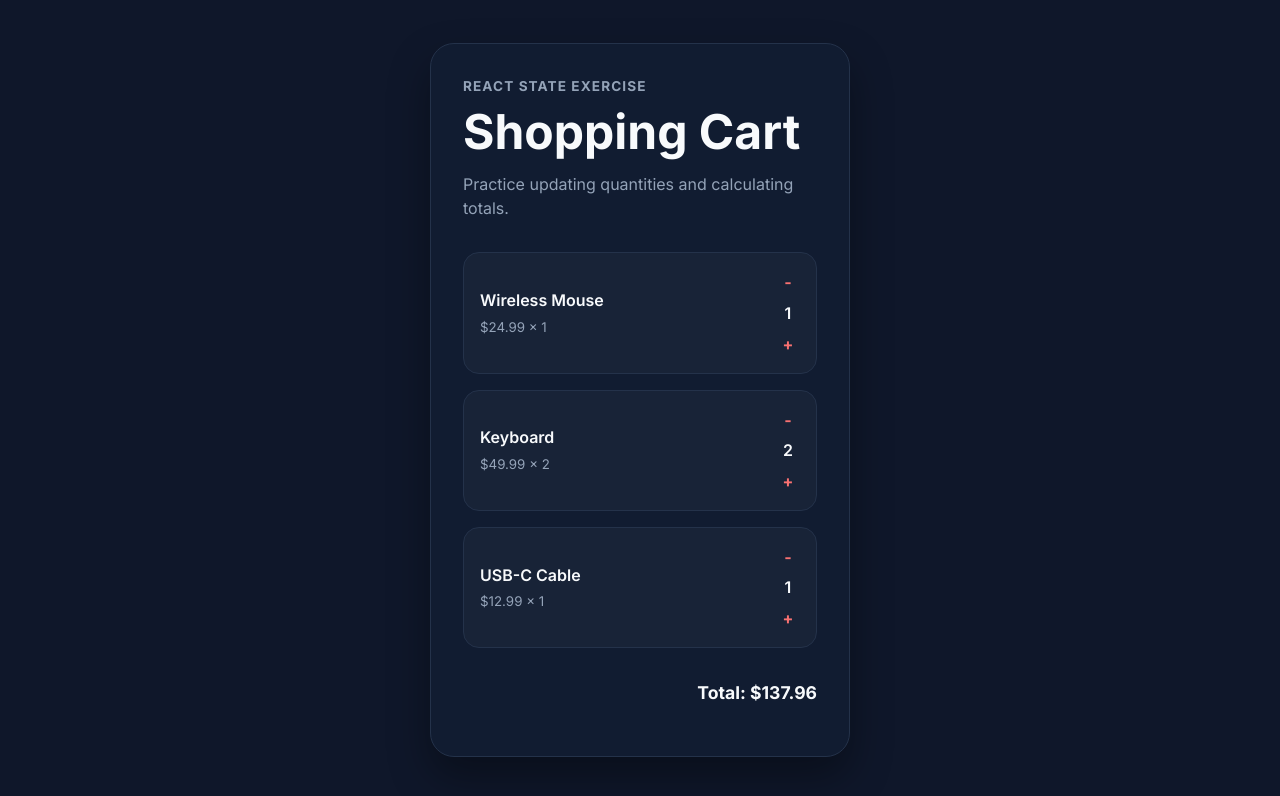
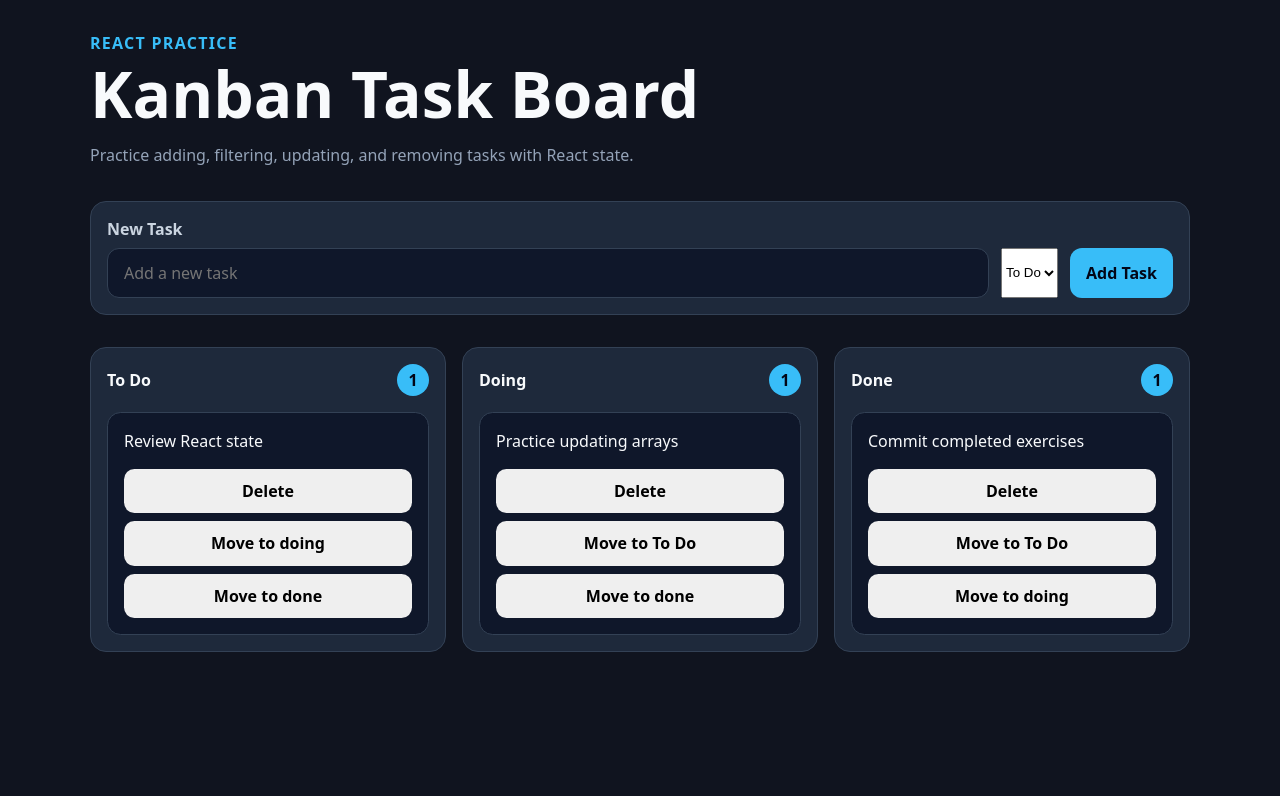
Before and after one commit to jprobussr/react-practice-lab, a React (Vite) app in the folder react-state-exercises/state-exercises-react/: page / in a window 1280 px wide. Shown: the top 796 px of the page. Built offline with nearby package versions, Linux system fonts and the light colour scheme.

Commit message:
build kanban task board with React state management

```diff
--- a/react-state-exercises/state-exercises-react/src/App.jsx
+++ b/react-state-exercises/state-exercises-react/src/App.jsx
@@ -1,89 +1,199 @@
 import { useState } from 'react';
 
+const columns = [
+  {
+    id: 'todo',
+    title: 'To Do',
+  },
+  {
+    id: 'doing',
+    title: 'Doing',
+  },
+  {
+    id: 'done',
+    title: 'Done',
+  },
+];
+
 const App = () => {
-  const [cartItems, setCartItems] = useState([
-    { id: 1, name: 'Wireless Mouse', price: 24.99, quantity: 1 },
-    { id: 2, name: 'Keyboard', price: 49.99, quantity: 2 },
-    { id: 3, name: 'USB-C Cable', price: 12.99, quantity: 1 },
+  const [tasks, setTasks] = useState([
+    {
+      id: 1,
+      title: 'Review React state',
+      status: 'todo',
+    },
+    {
+      id: 2,
+      title: 'Practice updating arrays',
+      status: 'doing',
+    },
+    {
+      id: 3,
+      title: 'Commit completed exercises',
+      status: 'done',
+    },
   ]);
 
-  const handleIncreaseQuantity = (id) => {
-    setCartItems((prevItems) => {
-      return prevItems.map((item) => {
-        if (item.id === id) {
-          return {
-            ...item,
-            quantity: item.quantity + 1,
-          };
-        }
+  const [taskInput, setTaskInput] = useState('');
 
-        return item;
+  const [taskStatus, setTaskStatus] = useState('todo');
+
+  const handleAddTask = (e) => {
+    e.preventDefault();
+
+    if (taskInput.trim() === '') {
+      return;
+    }
+
+    const newTask = {
+      id: crypto.randomUUID(),
+      title: taskInput,
+      status: taskStatus,
+    };
+
+    setTasks((prevTasks) => {
+      return [...prevTasks, newTask];
+    });
+
+    setTaskInput('');
+    setTaskStatus('todo')
+  };
+
+  const handleDeleteTask = (id) => {
+    setTasks((prevTasks) => {
+      return prevTasks.filter((task) => {
+        return task.id !== id;
       });
     });
   };
 
-  const handleDecreaseQuantity = (id) => {
-    setCartItems((prevItems) => {
-      return prevItems.map((item) => {
-        if (item.id === id) {
+  const handleMoveTask = (id, newStatus) => {
+    setTasks((prevTasks) => {
+      return prevTasks.map((task) => {
+        if (task.id === id) {
           return {
-            ...item,
-            quantity: item.quantity - 1,
+            ...task,
+            status: newStatus,
           };
         }
 
-        return item;
+        return task;
       });
     });
   };
 
-  const cartTotal = cartItems.reduce((total, item) => {
-    return total + item.price * item.quantity
-  }, 0);
-
   return (
     <main className="page">
-      <section className="status-card">
-        <p className="eyebrow">React State Exercise</p>
-        <h1>Shopping Cart</h1>
-        <p className="role">
-          Practice updating quantities and calculating totals.
-        </p>
+      <section className="board">
+        <header className="board-header">
+          <p className="eyebrow">React Practice</p>
+          <h1>Kanban Task Board</h1>
+          <p>
+            Practice adding, filtering, updating, and removing tasks with React
+            state.
+          </p>
+        </header>
 
-        <ul className="movie-list">
-          {cartItems.map((item) => {
+        <form className="task-form" onSubmit={handleAddTask}>
+          <label htmlFor="task-title">New Task</label>
+
+          <div className="form-row">
+            <input
+              type="text"
+              id="task-title"
+              value={taskInput}
+              placeholder="Add a new task"
+              onChange={(e) => {
+                setTaskInput(e.target.value);
+              }}
+            />
+
+            <select
+              value={taskStatus}
+              onChange={(e) => {
+                setTaskStatus(e.target.value);
+              }}
+            >
+              <option value="todo">To Do</option>
+              <option value="doing">Doing</option>
+              <option value="done">Done</option>
+            </select>
+
+            <button type="submit">Add Task</button>
+          </div>
+        </form>
+
+        <div className="columns-grid">
+          {columns.map((column) => {
+            const filteredTasks = tasks.filter((task) => {
+              return task.status === column.id;
+            });
+
             return (
-              <li className="movie-item" key={item.id}>
-                <div>
-                  <span>{item.name}</span>
-                  <small>
-                    ${item.price} x {item.quantity}
-                  </small>
+              <section className="task-column" key={column.id}>
+                <div className="column-header">
+                  <h2>{column.title}</h2>
+                  <span>{filteredTasks.length}</span>
                 </div>
+                <div className="task-list">
+                  {filteredTasks.length === 0 && (
+                    <p className="empty-message">No tasks here yet.</p>
+                  )}
+                  {filteredTasks.map((task) => {
+                    return (
+                      <article key={task.id} className="task-card">
+                        <p>{task.title}</p>
 
-                <div className="quantity-controls">
-                  <button
-                    className="delete-button"
-                    onClick={() => handleDecreaseQuantity(item.id)}
-                    disabled={item.quantity === 0}
-                  >
-                    -
-                  </button>
+                        <div className="tasks-actions">
+                          <button
+                            type="button"
+                            onClick={() => {
+                              handleDeleteTask(task.id);
+                            }}
+                          >
+                            Delete
+                          </button>
+                          {task.status !== 'todo' && (
+                            <button
+                              type="button"
+                              onClick={() => {
+                                handleMoveTask(task.id, 'todo');
+                              }}
+                            >
+                              Move to To Do
+                            </button>
+                          )}
 
-                  <span className="quantity-value">
-                    {item.quantity}
-                  </span>
+                          {task.status !== 'doing' && (
+                            <button
+                              type="button"
+                              onClick={() => {
+                                handleMoveTask(task.id, 'doing');
+                              }}
+                            >
+                              Move to doing
+                            </button>
+                          )}
 
-                  <button className="delete-button" onClick={() => handleIncreaseQuantity(item.id)}>+</button>
+                          {task.status !== 'done' && (
+                            <button
+                              type="button"
+                              onClick={() => {
+                                handleMoveTask(task.id, 'done');
+                              }}
+                            >
+                              Move to done
+                            </button>
+                          )}
+                        </div>
+                      </article>
+                    );
+                  })}
                 </div>
-              </li>
+              </section>
             );
           })}
-        </ul>
-
-        <p className="cart-total">
-          Total: ${cartTotal.toFixed(2)}
-        </p>
+        </div>
       </section>
     </main>
   );
--- a/react-state-exercises/state-exercises-react/src/index.css
+++ b/react-state-exercises/state-exercises-react/src/index.css
@@ -1,241 +1,178 @@
-@import url('https://fonts.googleapis.com/css2?family=Inter:wght@400;500;600;700&display=swap');
-
-*,
-*::before,
-*::after {
+* {
   box-sizing: border-box;
-}
-
-:root {
-  --bg: #0f172a;
-  --surface: #111c31;
-  --surface-active: #132a1f;
-  --border: #24324a;
-  --border-active: #1f7a4d;
-  --text: #f8fafc;
-  --muted: #94a3b8;
-  --success: #4ade80;
-  --danger: #f87171;
-  --button: #2563eb;
-  --button-hover: #1d4ed8;
-  --shadow: 0 20px 40px rgba(0, 0, 0, 0.35);
-  --container: 1100px;
-
-  font-family: Inter, system-ui, sans-serif;
-  line-height: 1.5;
-  font-weight: 400;
 }
 
 body {
   margin: 0;
-  min-height: 100vh;
-  background: var(--bg);
-  color: var(--text);
+  font-family: system-ui, sans-serif;
+  background: #10141f;
+  color: #f8fafc;
 }
 
 button,
-input,
-textarea,
-select {
+input {
   font: inherit;
 }
 
-.page {
-  background: var(--bg);
-  min-height: 100vh;
-  display: grid;
-  place-items: center;
-  padding: 2rem;
+button {
+  cursor: pointer;
 }
 
-.status-card {
-  width: min(100%, 420px);
-  padding: 2rem;
-  border: 1px solid var(--border);
-  border-radius: 1.5rem;
-  background: var(--surface);
-  box-shadow: var(--shadow);
+.page {
+  min-height: 100vh;
+  padding: 2rem 1rem;
+}
+
+.board {
+  width: min(100%, 1100px);
+  margin: 0 auto;
+}
+
+.board-header {
+  max-width: 620px;
+  margin-bottom: 2rem;
 }
 
 .eyebrow {
-  margin: 0 0 0.75rem;
-  color: var(--muted);
-  font-size: 0.85rem;
+  margin: 0 0 0.5rem;
+  color: #38bdf8;
   font-weight: 700;
+  text-transform: uppercase;
   letter-spacing: 0.08em;
-  text-transform: uppercase;
 }
 
-.status-card h1 {
-  margin: 0 0 1rem;
-  font-size: clamp(2rem, 6vw, 3rem);
+.board-header h1 {
+  margin: 0;
+  font-size: clamp(2rem, 6vw, 4rem);
   line-height: 1;
 }
-.role {
-  color: var(--muted);
-  margin: 0 0 1rem;
+
+.board-header p:last-child {
+  color: #94a3b8;
+  line-height: 1.7;
 }
 
-.status-text {
-  margin: 0 0 2rem;
-  color: var(--text);
-  font-weight: 600;
+.task-form {
+  margin-bottom: 2rem;
+  padding: 1rem;
+  background: #1e293b;
+  border: 1px solid #334155;
+  border-radius: 1rem;
 }
 
-.toggle-button {
-  margin: 2rem 0 0;
-  border: none;
-  border-radius: 999px;
-  padding: 0.9rem 1.2rem;
-  background: var(--button);
-  color: white;
-  font-weight: 700;
-  cursor: pointer;
-  transition: background 0.2s ease;
-}
-
-.toggle-button:hover {
-  background: var(--button-hover);
-}
-
-.status-card.online {
-  border-color: var(--border-active);
-  background: var(--surface-active);
-}
-
-.status-badge {
-  display: inline-flex;
-  align-items: center;
-  width: fit-content;
-  margin: 0 0 2rem;
-  padding: 0.4rem 0.75rem;
-  border-radius: 999px;
-  font-size: 0.9rem;
+.task-form label {
+  display: block;
+  margin-bottom: 0.5rem;
+  color: #cbd5e1;
   font-weight: 700;
 }
 
-.status-badge.online {
-  background: rgba(74, 222, 128, 0.14);
-  color: var(--success);
+.form-row {
+  display: flex;
+  gap: 0.75rem;
 }
 
-.status-badge.offline {
-  background: rgba(248, 113, 113, 0.14);
-  color: var(--danger);
+.form-row input {
+  flex: 1;
+  min-width: 0;
+  padding: 0.8rem 1rem;
+  color: #f8fafc;
+  background: #0f172a;
+  border: 1px solid #334155;
+  border-radius: 0.75rem;
 }
 
-.card-actions {
-  display: flex;
-  flex-direction: column;
-  align-items: flex-start;
-  gap: 1rem;
+.form-row button {
+  padding: 0.8rem 1rem;
+  color: #020617;
+  background: #38bdf8;
+  border: 0;
+  border-radius: 0.75rem;
+  font-weight: 800;
 }
 
-.movie-list {
+.columns-grid {
   display: grid;
+  grid-template-columns: repeat(3, 1fr);
   gap: 1rem;
-  margin: 2rem 0 0;
-  padding: 0;
-  list-style: none;
+  align-items: start;
 }
 
-.movie-item {
-  display: flex;
-  align-items: center;
-  justify-content: space-between;
+.task-column {
   padding: 1rem;
-  border: 1px solid var(--border);
+  background: #1e293b;
+  border: 1px solid #334155;
   border-radius: 1rem;
-  background: rgba(255, 255, 255, 0.03);
 }
 
-.movie-item div {
+.column-header {
   display: flex;
-  flex-direction: column;
-  gap: 0.35rem;
+  justify-content: space-between;
+  align-items: center;
+  gap: 1rem;
+  margin-bottom: 1rem;
 }
 
-.movie-item span {
-  font-weight: 600;
+.column-header h2 {
+  margin: 0;
+  font-size: 1rem;
 }
 
-.movie-item small {
-  color: var(--muted);
+.column-header span {
+  display: grid;
+  place-items: center;
+  min-width: 2rem;
+  min-height: 2rem;
+  color: #020617;
+  background: #38bdf8;
+  border-radius: 999px;
+  font-weight: 800;
 }
 
-.movie-list + .toggle-button {
-  margin-top: 2rem;
+.task-list {
+  display: grid;
+  gap: 0.75rem;
 }
 
-.delete-button {
-  border: none;
-  background: transparent;
-  color: var(--danger);
-  font-weight: 700;
-  cursor: pointer;
+.task-card {
+  padding: 1rem;
+  background: #0f172a;
+  border: 1px solid #334155;
+  border-radius: 0.85rem;
 }
 
-.movie-item.packed {
-  border-color: var(--border-active);
-  background: rgba(74, 222, 128, 0.08);
+.task-card p {
+  margin-top: 0;
+  margin-bottom: 1rem;
+  line-height: 1.5;
 }
 
-.movie-item.packed span {
-  text-decoration: line-through;
-  color: var(--muted);
-}
-
-.lead-badge {
-  color: var(--success);
-  font-size: 0.85rem;
-}
-
-.note-form {
-  display: flex;
-  flex-direction: column;
-  gap: 0.75rem;
-  margin-top: 2rem;
-}
-
-.note-input {
-  flex: 1;
-  border: 1px solid var(--border);
-  border-radius: 0.9rem;
-  padding: 0.9rem 1rem;
-  background-color: rgba(255, 255, 255, 0.03);
-  color: var(--text);
-}
-
-.note-input::placeholder {
-  color: var(--muted);
-}
-
-.empty-state {
-  margin-top: 2rem;
-  color: var(--muted);
-  text-align: center;
-}
-
-.quantity-controls {
-  display: flex;
-  align-items: center;
-  gap: 0.5rem;
-}
-
-.quantity-value {
-  min-width: 1.5rem;
-  text-align: center;
+.task-card button {
+  width: 100%;
+  padding: 0.7rem;
+  border: 0;
+  border-radius: 0.65rem;
   font-weight: 700;
 }
 
-.delete-button:disabled {
-  opacity: 0.35;
-  cursor: not-allowed;
+.tasks-actions {
+  display: grid;
+  gap: 0.5rem;
+  margin-top: 0.75rem;
 }
 
-.cart-total {
-  margin-top: 2rem;
-  font-size: 1.1rem;
-  font-weight: 700;
-  text-align: right;
+.empty-message {
+  margin: 0;
+  color: #94a3b8;
+  font-size: 0.95rem;
 }
+
+@media (max-width: 900px) {
+  .columns-grid {
+    grid-template-columns: 1fr;
+  }
+
+  .form-row {
+    flex-direction: column;
+  }
+}
```
